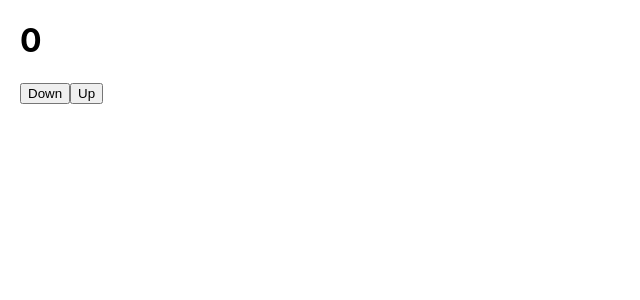
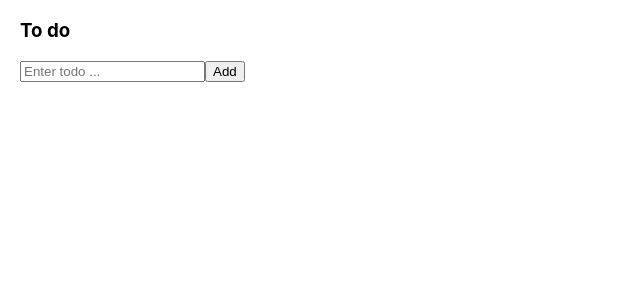
Before and after one commit to minh1304/testReact, a React (Create React App) app: page / in a window 1280 px wide. Shown: the top 300 px of the page, without its empty margins (0-640 px from the left). Built offline with nearby package versions, Linux system fonts and the light colour scheme.

Commit message:
useReducer

```diff
--- a/src/App.js
+++ b/src/App.js
@@ -1,40 +1,105 @@
 import logo from './logo.svg';
 // import './App.css';
-import {useState, useReducer} from 'react'
+import {useRef, useReducer} from 'react'
 import Content from './Content';
 
 //Inti State
-const initSate = 0
+const initState = {
+  job: '',
+  jobs: []
+}
 //Action
-const UP_ACTION = 'up'
-const DOWN_ACTION = 'down'
+const SET_JOB = 'set_job'
+const ADD_JOB = 'add_job'
+const DELETE_JOB = 'delete job'
+
+
+const setJob = payload => {
+  return {
+    type: SET_JOB,
+    payload
+  }
+}
+const addJob = payload => {
+  return {
+    type: ADD_JOB,
+    payload
+  }
+}
+const deleteJob = payload => {
+  return {
+    type: DELETE_JOB,
+    payload
+  }
+}
+
 //reducer
 const reducer = (state, action) => {
-  switch(action){
-    case UP_ACTION:
-      return state+1
-    case DOWN_ACTION:
-      return state-1
-      default:
-        throw new Error('Invalid action')
+  let newState
+  switch(action.type) {
+    case SET_JOB:
+        newState = {
+          ...state,
+          job: action.payload
+        }
+        break
+    case ADD_JOB:
+      newState = {
+        ...state,
+        jobs: [...state.jobs, action.payload]
+      }
+      break
+    case DELETE_JOB:
+      const newJobs = [...state.jobs]
+      newJobs.splice(action.payload, 1)
+      newState = {
+        ...state,
+        jobs: newJobs
+      }
+      break
+    default:
+        throw new Error('Invalid action.')
   }
+  return newState
 
 }
 
 function App() {
-  const [count, dispatch] = useReducer(reducer,initSate)
+  const [state, dispatch] = useReducer(reducer, initState)
+  const {job, jobs} = state
+  const inputRef = useRef()
+  const handleSubmit = () => {
+    dispatch(addJob(job))
+    dispatch(setJob(''))
+    inputRef.current.focus()
+
+  }
   return (
     <div style={{padding: '0 20px'}}>
-      <h1>{count}</h1>
-      <button
-        onClick={() => dispatch(DOWN_ACTION)}
-      >
-        Down
-      </button>
+      <h3>To do</h3>
+      <input
+        ref={inputRef}
+        value={job}
+        placeholder='Enter todo ...'
+        onChange={(e) => {
+          dispatch(setJob(e.target.value))
+        }}
+      />
+      <button onClick={handleSubmit}>Add</button>
+      <ul>
+        {jobs.map((job,index) => (
+           <li key={index}>
+            {job}
+            <span
+              style={{cursor: 'pointer'}}
+              onClick={() => dispatch(deleteJob(index))}
+            >
+            &times;
+            </span>
+           </li>
+        ))}
 
-      <button onClick ={()=>dispatch(UP_ACTION)}>
-        Up
-      </button>
+      </ul>
 
     </div>
   )
```
